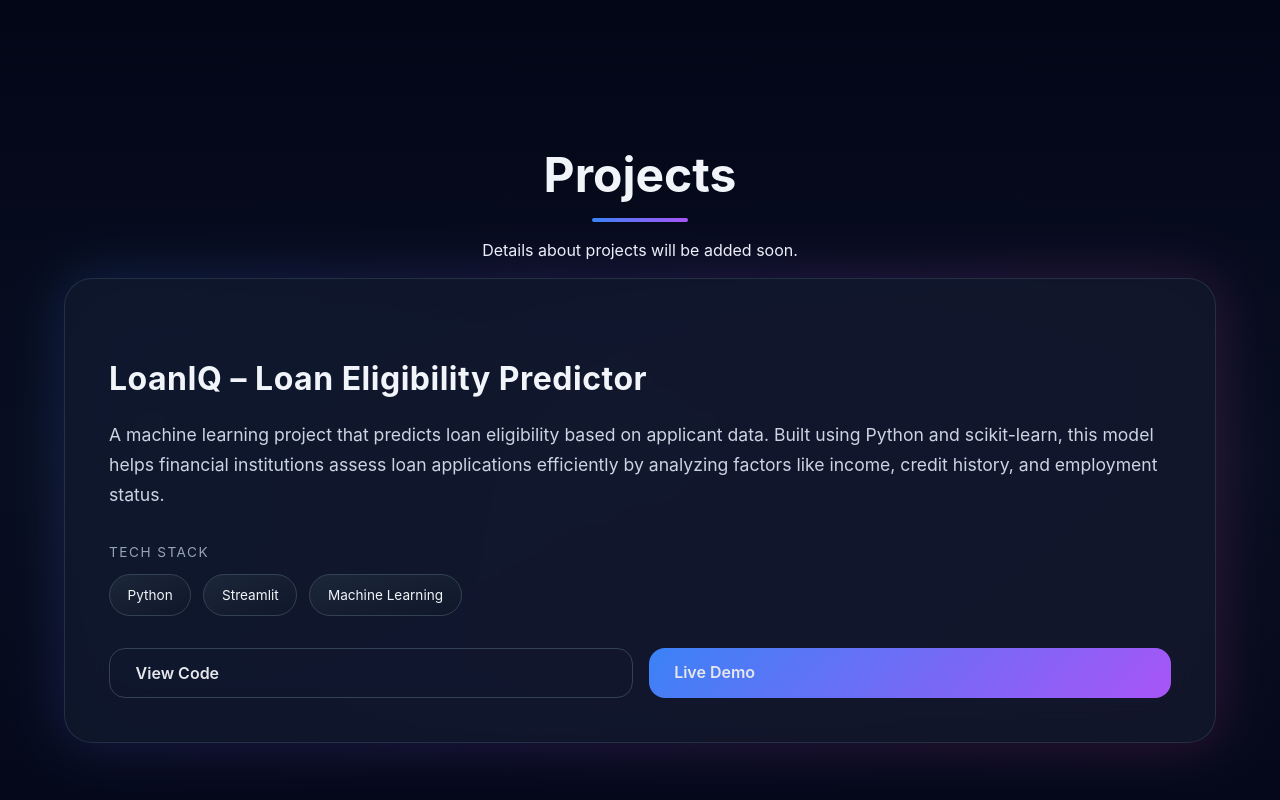
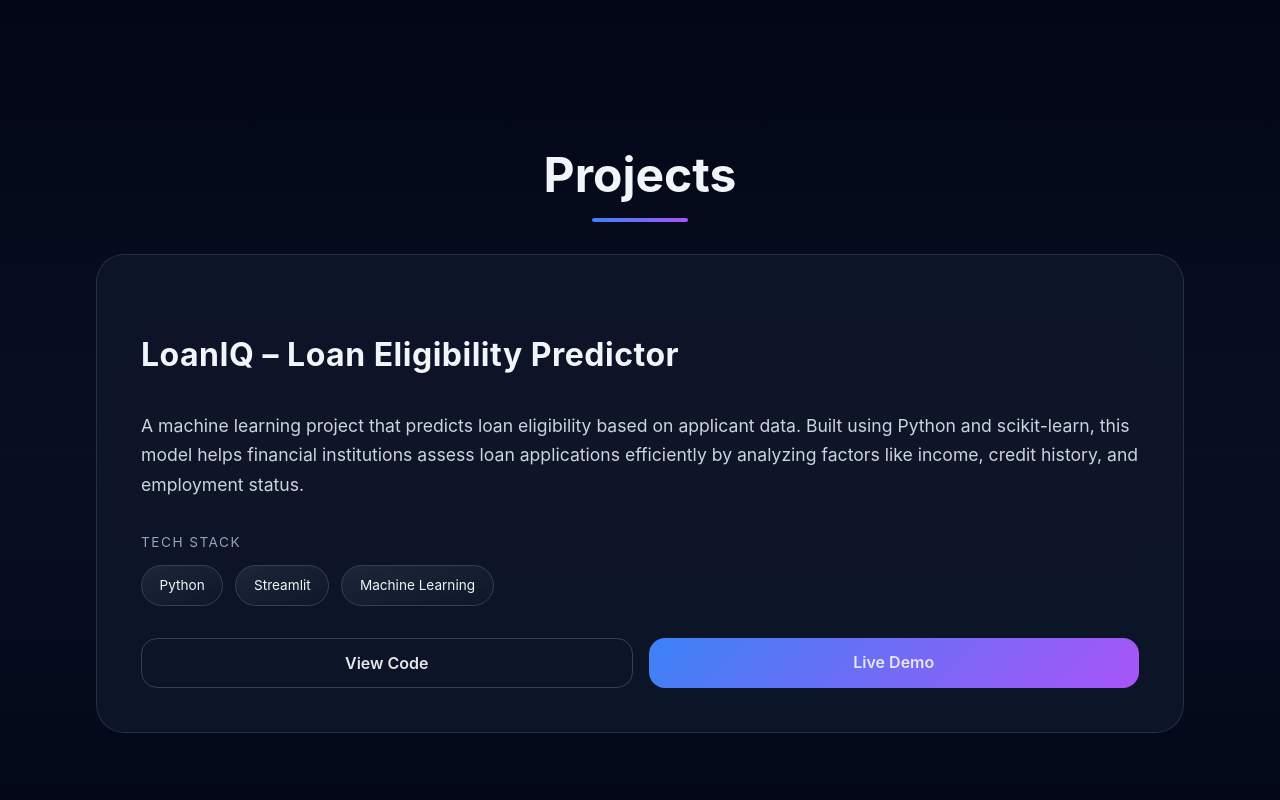
Before and after one commit to kaivan005/portfolio_website, a React (Vite) app: page / in a window 1280 px wide. Shown: the part 3312-4112 px from the top of the page. Built offline with nearby package versions, Linux system fonts and the light colour scheme.

Commit message:
Project Updated

```diff
--- a/src/components/cards/projectCard.jsx
+++ b/src/components/cards/projectCard.jsx
@@ -10,12 +10,12 @@
 
   return (
     <div className="project-card">
-      <div className="project-card-glow"></div>
+      {/* <div className="project-card-glow"></div> */}
 
       <div className="project-card-content">
 
         <div className="project-content">
-          <div className="project-icon-wrapper">
+          {/* <div className="project-icon-wrapper"> */}
             <div className="project-icon-container">
 
             </div>
@@ -62,7 +62,7 @@
           )}
         </div>
       </div>
-    </div>
+    // </div>
   );
 }
 
--- a/src/components/styles/project.css
+++ b/src/components/styles/project.css
@@ -3,10 +3,14 @@
 .project-card {
   position: relative;
   transition: transform 400ms ease;
+  margin: 2rem;
 }
 
 .project-card:hover {
   transform: translateY(-10px);
+  border-color: #3b82f6;
+  border-radius: 1.75rem;
+  box-shadow: 0 2px 30px rgba(59,130,246,0.25);
 }
 
 /* Glow */
@@ -48,7 +52,7 @@
     transparent 60%
   );
   transform: translateX(-100%);
-  transition: transform 1s ease;
+  /* transition: transform 1s ease; */
 }
 
 .project-card:hover .project-card-content::before {
@@ -77,7 +81,6 @@
 /* Title */
 .project-title {
   font-size: 2rem;
-  margin-bottom: 0.75rem;
   font-weight: 700;
   letter-spacing: 0.5px;
 }
@@ -135,6 +138,7 @@
   border-radius: 16px;
   border: 1px solid #334155;
   color: #e5e7eb;
+    display: flex;
     justify-content: center;
   width: 100%;
   font-weight: 600;
@@ -152,3 +156,7 @@
   background: linear-gradient(135deg, #3b82f6, #a855f7);
   border: none;
 }
+
+.project-button.primary:hover {
+  color: white;
+}
--- a/src/components/ui/project.jsx
+++ b/src/components/ui/project.jsx
@@ -10,7 +10,6 @@
                 <header className="section-header">
                     <h1 className="section-title">Projects</h1>
                     <div className="section-underline"></div>
-                    <p>Details about projects will be added soon.</p>
                     <ProjectCard
                         icon={<RocketLaunchOutlinedIcon fontSize="large" />}
                         projectName='LoanIQ – Loan Eligibility Predictor'
```
